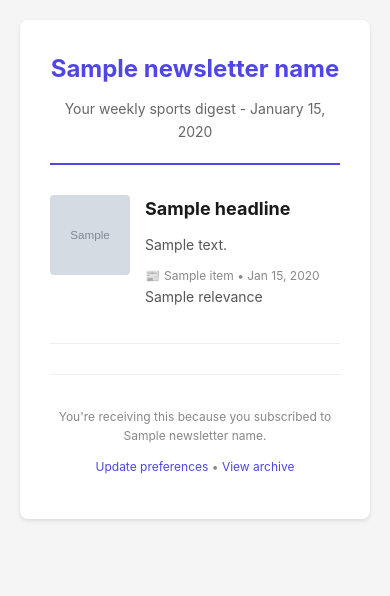
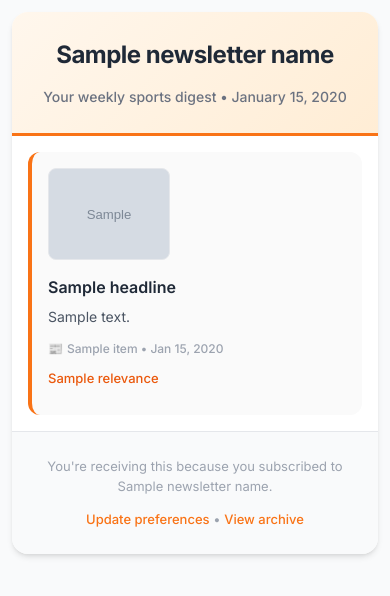
Before and after one commit to seanmtli/personalnewsletter, a FastAPI app: template app/templates/newsletter_email.html in a window 390 px wide. Shown: the top 596 px of the page. Run offline with FastAPI, Linux system fonts and the light colour scheme; the template is opened without the code that fills it: most values are stand-ins (such as "Sample title", 1, 10 or a date in 2020); grey boxes marked "Sample" are stand-in pictures.

Commit message:
Redesign newsletter email template with orange accent theme
- Switch from indigo (#4f46e5) to orange (#f97316) accent colors
- Add Inter font from Google Fonts for modern typography
- Increase thumbnail size from 80px to 120px
- Add gradient placeholder for missing images
- Redesign header with orange gradient background and border
- Style story cards with orange left border accent
- Add subtle shadows and better visual hierarchy
- Include gradient dividers between stories
- Add responsive styles for mobile
- Add inline styles for email client compatibility

Co-Authored-By: Claude Opus 4.5 <noreply@anthropic.com>

```diff
--- a/app/templates/newsletter_email.html
+++ b/app/templates/newsletter_email.html
@@ -4,82 +4,128 @@
     <meta charset="utf-8">
     <meta name="viewport" content="width=device-width, initial-scale=1.0">
     <title>{{ newsletter_name }}</title>
+    <!--[if mso]>
+    <style type="text/css">
+        body, table, td {font-family: Arial, Helvetica, sans-serif !important;}
+    </style>
+    <![endif]-->
+    <link href="https://fonts.googleapis.com/css2?family=Inter:wght@400;500;600;700&display=swap" rel="stylesheet">
     <style>
+        /* Reset and base */
         body {
-            font-family: -apple-system, BlinkMacSystemFont, 'Segoe UI', Roboto, 'Helvetica Neue', Arial, sans-serif;
+            font-family: 'Inter', -apple-system, BlinkMacSystemFont, 'Segoe UI', Roboto, 'Helvetica Neue', Arial, sans-serif;
             line-height: 1.6;
-            color: #333;
-            max-width: 600px;
+            color: #1f2937;
+            max-width: 640px;
             margin: 0 auto;
-            padding: 20px;
-            background-color: #f5f5f5;
+            padding: 24px 16px;
+            background-color: #f9fafb;
+            -webkit-font-smoothing: antialiased;
         }
+
         .container {
             background-color: #ffffff;
-            border-radius: 8px;
-            padding: 30px;
-            box-shadow: 0 2px 4px rgba(0,0,0,0.1);
+            border-radius: 16px;
+            overflow: hidden;
+            box-shadow: 0 4px 6px -1px rgba(0, 0, 0, 0.1), 0 2px 4px -2px rgba(0, 0, 0, 0.1);
         }
+
+        /* Header with orange accent */
         .header {
+            background: linear-gradient(135deg, #fff7ed 0%, #ffedd5 100%);
             text-align: center;
-            margin-bottom: 30px;
-            padding-bottom: 20px;
-            border-bottom: 2px solid #4f46e5;
+            padding: 32px 24px;
+            border-bottom: 3px solid #f97316;
         }
         .header h1 {
-            color: #4f46e5;
+            color: #1f2937;
             margin: 0;
-            font-size: 24px;
+            font-size: 28px;
+            font-weight: 700;
+            letter-spacing: -0.5px;
+        }
+        .header h1 span {
+            color: #f97316;
         }
         .header p {
-            color: #666;
-            margin: 10px 0 0;
+            color: #6b7280;
+            margin: 12px 0 0;
             font-size: 14px;
+            font-weight: 500;
         }
+
+        /* Content area */
+        .content {
+            padding: 24px;
+        }
+
+        /* Story card styles */
         .story {
-            margin-bottom: 25px;
-            padding-bottom: 25px;
-            border-bottom: 1px solid #eee;
+            margin-bottom: 24px;
+            padding: 20px;
+            background-color: #fafafa;
+            border-radius: 12px;
+            border-left: 4px solid #f97316;
+            transition: all 0.2s ease;
         }
         .story:last-child {
-            border-bottom: none;
             margin-bottom: 0;
-            padding-bottom: 0;
         }
         .story-header {
             display: flex;
-            gap: 15px;
+            gap: 16px;
             align-items: flex-start;
         }
+
+        /* Larger thumbnails with fallback */
         .story-thumbnail {
-            width: 80px;
-            height: 80px;
-            border-radius: 4px;
+            width: 120px;
+            height: 90px;
+            border-radius: 8px;
             object-fit: cover;
             flex-shrink: 0;
+            background-color: #e5e7eb;
+            border: 1px solid #e5e7eb;
         }
+        .thumbnail-placeholder {
+            width: 120px;
+            height: 90px;
+            border-radius: 8px;
+            flex-shrink: 0;
+            background: linear-gradient(135deg, #fed7aa 0%, #fdba74 100%);
+            display: flex;
+            align-items: center;
+            justify-content: center;
+            font-size: 32px;
+        }
+
         .story-content {
             flex: 1;
+            min-width: 0;
         }
         .story h2 {
-            margin: 0 0 10px;
-            font-size: 18px;
+            margin: 0 0 8px;
+            font-size: 17px;
+            font-weight: 600;
+            line-height: 1.4;
         }
         .story h2 a {
-            color: #1a1a1a;
+            color: #1f2937;
             text-decoration: none;
         }
         .story h2 a:hover {
-            color: #4f46e5;
+            color: #f97316;
         }
         .story p {
             margin: 0 0 10px;
-            color: #555;
+            color: #4b5563;
             font-size: 14px;
+            line-height: 1.6;
         }
         .story-meta {
             font-size: 12px;
-            color: #888;
+            color: #9ca3af;
+            font-weight: 500;
         }
         .story-meta .source {
             display: inline-flex;
@@ -88,88 +134,93 @@
         }
         .relevance {
             font-size: 13px;
-            color: #4f46e5;
-            margin-top: 8px;
-        }
-        .footer {
-            text-align: center;
-            margin-top: 30px;
-            padding-top: 20px;
-            border-top: 1px solid #eee;
-            font-size: 12px;
-            color: #888;
-        }
-        .footer a {
-            color: #4f46e5;
-            text-decoration: none;
+            color: #ea580c;
+            margin-top: 10px;
+            font-weight: 500;
         }
         .source-icon {
             display: inline;
         }
+
         /* Tweet embed styles */
         .tweet-embed {
-            margin: 20px 0;
+            margin: 16px 0;
             text-align: center;
         }
         .tweet-embed img {
             max-width: 100%;
-            border-radius: 12px;
-            border: 1px solid #e1e8ed;
+            border-radius: 16px;
+            border: 1px solid #e5e7eb;
+            box-shadow: 0 2px 8px rgba(0, 0, 0, 0.08);
         }
+
         /* Tweet card fallback styles */
         .tweet-card {
-            border: 1px solid #e1e8ed;
-            border-radius: 12px;
-            padding: 16px;
-            max-width: 520px;
-            margin: 20px auto;
-            background: #fff;
+            border: 1px solid #e5e7eb;
+            border-radius: 16px;
+            padding: 16px 20px;
+            max-width: 100%;
+            margin: 16px 0;
+            background: #ffffff;
+            box-shadow: 0 1px 3px rgba(0, 0, 0, 0.05);
         }
         .tweet-card-header {
-            margin-bottom: 12px;
+            margin-bottom: 10px;
+            display: flex;
+            align-items: center;
+            gap: 8px;
         }
         .tweet-card-author {
-            font-weight: bold;
-            color: #14171a;
+            font-weight: 600;
+            color: #1f2937;
+            font-size: 15px;
         }
         .tweet-card-handle {
-            color: #657786;
-            margin-left: 4px;
+            color: #9ca3af;
+            font-size: 14px;
         }
         .tweet-card-text {
             font-size: 15px;
-            line-height: 1.4;
+            line-height: 1.5;
             margin: 0 0 12px;
-            color: #14171a;
+            color: #374151;
         }
         .tweet-card-link {
-            color: #1da1f2;
+            color: #f97316;
             text-decoration: none;
             font-size: 14px;
+            font-weight: 500;
         }
+        .tweet-card-link:hover {
+            color: #ea580c;
+        }
+
         /* Reddit embed styles */
         .reddit-embed {
-            margin: 20px 0;
+            margin: 16px 0;
             text-align: center;
         }
         .reddit-embed img {
             max-width: 100%;
-            border-radius: 8px;
-            border: 1px solid #e1e8ed;
+            border-radius: 12px;
+            border: 1px solid #e5e7eb;
+            box-shadow: 0 2px 8px rgba(0, 0, 0, 0.08);
         }
+
         /* Reddit card fallback styles */
         .reddit-card {
-            border: 1px solid #e1e8ed;
-            border-radius: 8px;
-            padding: 16px;
-            max-width: 520px;
-            margin: 20px auto;
-            background: #fff;
+            border: 1px solid #e5e7eb;
+            border-radius: 12px;
+            padding: 16px 20px;
+            max-width: 100%;
+            margin: 16px 0;
+            background: #ffffff;
+            box-shadow: 0 1px 3px rgba(0, 0, 0, 0.05);
         }
         .reddit-card-header {
             display: flex;
             align-items: center;
-            margin-bottom: 12px;
+            margin-bottom: 10px;
         }
         .reddit-icon {
             width: 20px;
@@ -177,19 +228,86 @@
             margin-right: 8px;
         }
         .reddit-card-subreddit {
-            color: #1a1a1b;
-            font-weight: 500;
+            color: #1f2937;
+            font-weight: 600;
+            font-size: 14px;
         }
         .reddit-card-text {
             font-size: 15px;
-            line-height: 1.4;
+            line-height: 1.5;
             margin: 0 0 12px;
-            color: #1a1a1b;
+            color: #374151;
         }
         .reddit-card-link {
-            color: #ff4500;
+            color: #f97316;
             text-decoration: none;
             font-size: 14px;
+            font-weight: 500;
+        }
+        .reddit-card-link:hover {
+            color: #ea580c;
+        }
+
+        /* Divider between stories */
+        .story-divider {
+            height: 1px;
+            background: linear-gradient(90deg, transparent, #e5e7eb 20%, #e5e7eb 80%, transparent);
+            margin: 24px 0;
+        }
+
+        /* Footer */
+        .footer {
+            text-align: center;
+            padding: 24px;
+            background-color: #f9fafb;
+            border-top: 1px solid #e5e7eb;
+        }
+        .footer p {
+            margin: 0 0 12px;
+            font-size: 13px;
+            color: #9ca3af;
+        }
+        .footer p:last-child {
+            margin-bottom: 0;
+        }
+        .footer a {
+            color: #f97316;
+            text-decoration: none;
+            font-weight: 500;
+        }
+        .footer a:hover {
+            color: #ea580c;
+            text-decoration: underline;
+        }
+
+        /* Responsive adjustments */
+        @media (max-width: 480px) {
+            body {
+                padding: 12px;
+            }
+            .header {
+                padding: 24px 16px;
+            }
+            .header h1 {
+                font-size: 24px;
+            }
+            .content {
+                padding: 16px;
+            }
+            .story {
+                padding: 16px;
+            }
+            .story-header {
+                flex-direction: column;
+            }
+            .story-thumbnail,
+            .thumbnail-placeholder {
+                width: 100%;
+                height: 160px;
+            }
+            .story h2 {
+                font-size: 16px;
+            }
         }
     </style>
 </head>
@@ -197,9 +315,10 @@
     <div class="container">
         <div class="header">
             <h1>{{ newsletter_name }}</h1>
-            <p>Your weekly sports digest - {{ generated_at.strftime('%B %d, %Y') }}</p>
+            <p>Your weekly sports digest &bull; {{ generated_at.strftime('%B %d, %Y') }}</p>
         </div>
 
+        <div class="content">
         {% for item in items %}
         {% if item.source_type == 'tweet' and item.screenshot_url %}
         <!-- Tweet Screenshot Embed -->
@@ -211,12 +330,12 @@
                 <a href="{{ item.url }}" target="_blank" style="text-decoration: none;">
                     <img src="{{ item.screenshot_url }}"
                          alt="Tweet from {{ item.author_handle or item.source_name }}"
-                         width="520">
+                         style="max-width: 100%; border-radius: 16px; border: 1px solid #e5e7eb;">
                 </a>
             </div>
             <div class="story-meta">
                 <span class="source">
-                    <span class="source-icon">🐦</span>
+                    <span class="source-icon">&#120143;</span>
                     {{ item.source_name }}{% if item.author_handle %} ({{ item.author_handle }}){% endif %}
                 </span>
                 {% if item.published_at %}
@@ -242,7 +361,7 @@
                     {% endif %}
                 </div>
                 <p class="tweet-card-text">{{ item.summary }}</p>
-                <a href="{{ item.url }}" class="tweet-card-link" target="_blank">View on X →</a>
+                <a href="{{ item.url }}" class="tweet-card-link" target="_blank">View on X &rarr;</a>
             </div>
             <div class="story-meta">
                 {% if item.published_at %}
@@ -264,12 +383,12 @@
                 <a href="{{ item.url }}" target="_blank" style="text-decoration: none;">
                     <img src="{{ item.screenshot_url }}"
                          alt="Reddit post from {{ item.source_name }}"
-                         width="520">
+                         style="max-width: 100%; border-radius: 12px; border: 1px solid #e5e7eb;">
                 </a>
             </div>
             <div class="story-meta">
                 <span class="source">
-                    <span class="source-icon">💬</span>
+                    <span class="source-icon">&#128172;</span>
                     {{ item.source_name }}
                 </span>
                 {% if item.published_at %}
@@ -292,7 +411,7 @@
                     <span class="reddit-card-subreddit">r/{{ item.source_name }}</span>
                 </div>
                 <p class="reddit-card-text">{{ item.summary }}</p>
-                <a href="{{ item.url }}" class="reddit-card-link" target="_blank">View on Reddit →</a>
+                <a href="{{ item.url }}" class="reddit-card-link" target="_blank">View on Reddit &rarr;</a>
             </div>
             <div class="story-meta">
                 {% if item.published_at %}
@@ -309,19 +428,23 @@
         <div class="story">
             <div class="story-header">
                 {% if item.thumbnail_url %}
-                <img src="{{ item.thumbnail_url }}" alt="" class="story-thumbnail">
+                <img src="{{ item.thumbnail_url }}" alt="" class="story-thumbnail" style="width: 120px; height: 90px; border-radius: 8px; object-fit: cover; flex-shrink: 0; background-color: #e5e7eb; border: 1px solid #e5e7eb;">
+                {% else %}
+                <div class="thumbnail-placeholder" style="width: 120px; height: 90px; border-radius: 8px; flex-shrink: 0; background: linear-gradient(135deg, #fed7aa 0%, #fdba74 100%); display: flex; align-items: center; justify-content: center; font-size: 32px;">
+                    {% if item.source_type == 'article' %}&#128240;{% elif item.source_type == 'video' %}&#127916;{% else %}&#128240;{% endif %}
+                </div>
                 {% endif %}
                 <div class="story-content">
                     <h2>
-                        <a href="{{ item.url }}">{{ item.headline }}</a>
+                        <a href="{{ item.url }}" style="color: #1f2937; text-decoration: none;">{{ item.headline }}</a>
                     </h2>
-                    <p>{{ item.summary }}</p>
-                    <div class="story-meta">
+                    <p style="margin: 0 0 10px; color: #4b5563; font-size: 14px; line-height: 1.6;">{{ item.summary }}</p>
+                    <div class="story-meta" style="font-size: 12px; color: #9ca3af; font-weight: 500;">
                         <span class="source">
                             <span class="source-icon">
-                                {% if item.source_type == 'article' %}📰
-                                {% elif item.source_type == 'video' %}🎬
-                                {% else %}📰
+                                {% if item.source_type == 'article' %}&#128240;
+                                {% elif item.source_type == 'video' %}&#127916;
+                                {% else %}&#128240;
                                 {% endif %}
                             </span>
                             {{ item.source_name }}
@@ -331,21 +454,26 @@
                         {% endif %}
                     </div>
                     {% if item.relevance %}
-                    <p class="relevance">{{ item.relevance }}</p>
+                    <p class="relevance" style="font-size: 13px; color: #ea580c; margin-top: 10px; font-weight: 500;">{{ item.relevance }}</p>
                     {% endif %}
                 </div>
             </div>
         </div>
         {% endif %}
+
+        {% if not loop.last %}
+        <div class="story-divider" style="height: 1px; background: linear-gradient(90deg, transparent, #e5e7eb 20%, #e5e7eb 80%, transparent); margin: 24px 0;"></div>
+        {% endif %}
         {% endfor %}
+        </div>
 
         <div class="footer">
             <p>
                 You're receiving this because you subscribed to {{ newsletter_name }}.
             </p>
             <p>
-                <a href="{{ site_url }}/preferences">Update preferences</a> &bull;
-                <a href="{{ site_url }}/newsletter/archive">View archive</a>
+                <a href="{{ site_url }}/preferences" style="color: #f97316; text-decoration: none; font-weight: 500;">Update preferences</a> &bull;
+                <a href="{{ site_url }}/newsletter/archive" style="color: #f97316; text-decoration: none; font-weight: 500;">View archive</a>
             </p>
         </div>
     </div>
```
